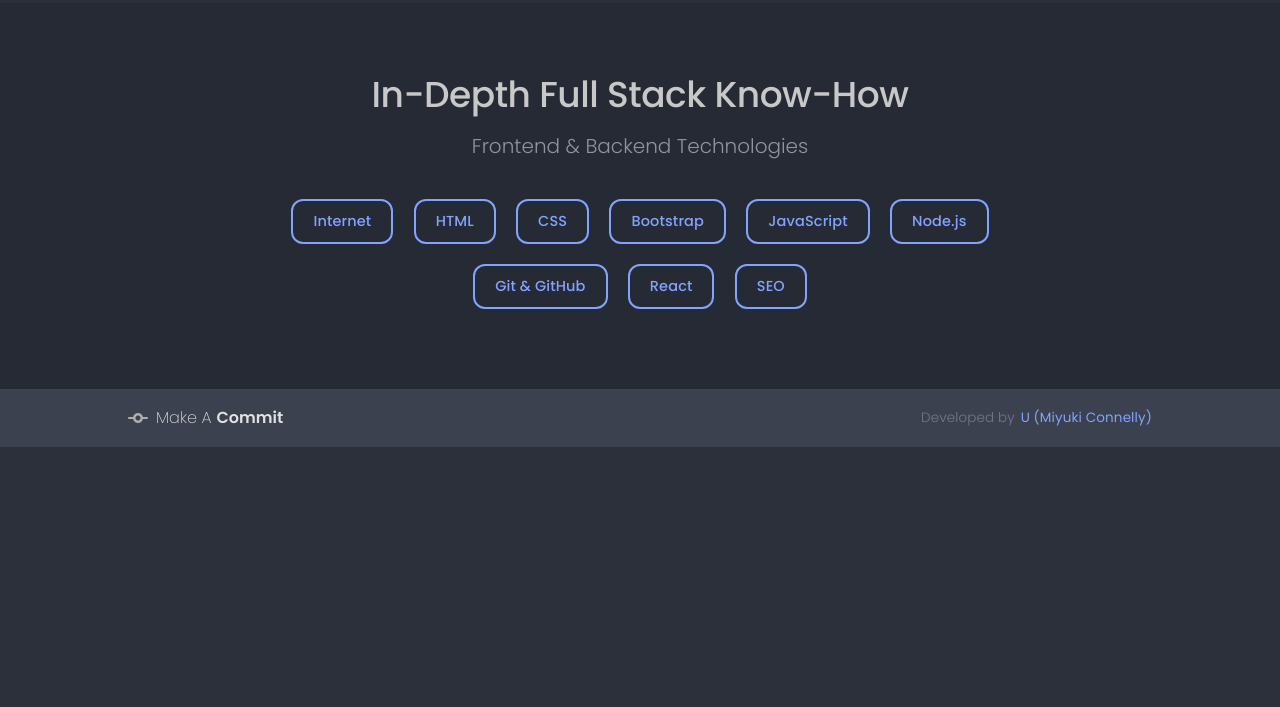
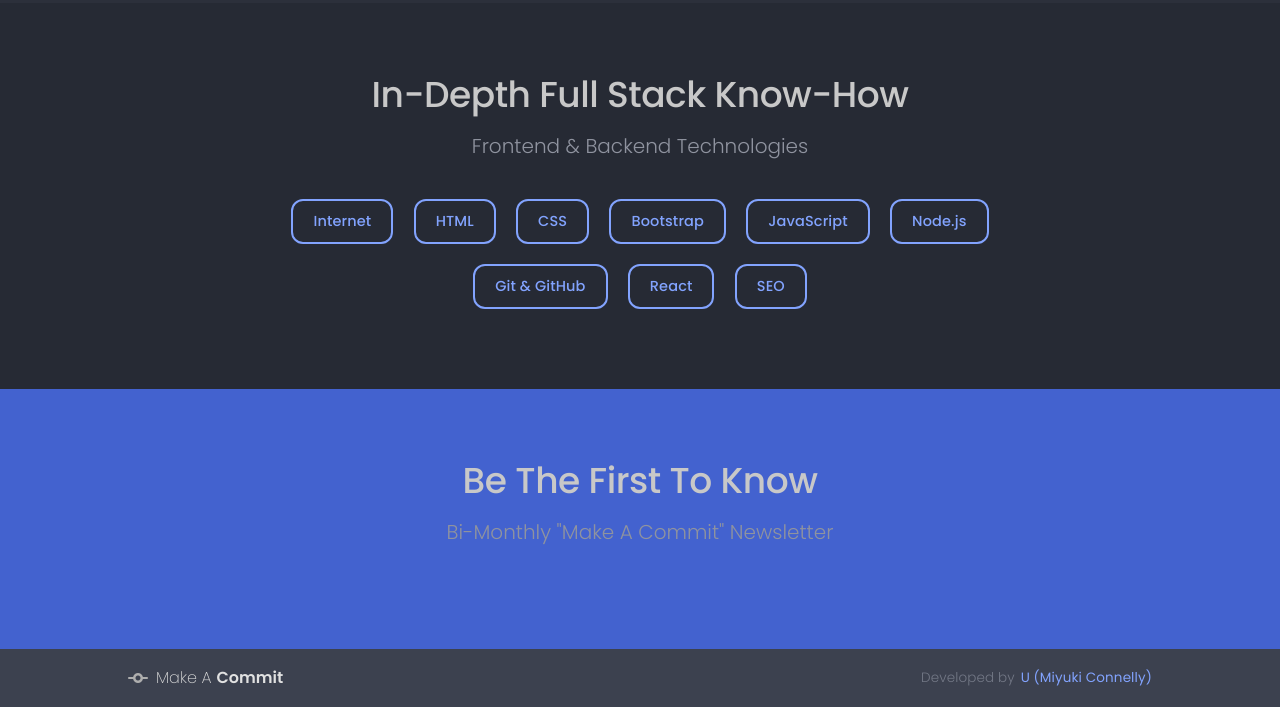
Before and after one commit to miyukiconnelly/makeacommit, a plain HTML site: page index.html in a window 1280 px wide. Shown: the part 1744-2451 px from the top of the page. Before the commit the page ends 2191 px from the top, so only its background shows below. Drawn offline with Linux system fonts and the light colour scheme; a web font is replaced by a local one.

Commit message:
add "make a commit" favicon and newsletter section

```diff
--- a/css/style.css
+++ b/css/style.css
@@ -546,6 +546,11 @@ section.frontend-dev{
     cursor: pointer;
 }
 
+/*=*=*=*=*=*=*=*=*(🦋) section : newsletter (🦋)*=*=*=*=*=*=*=*=*/
+section.newsletter {
+    background-color: #4362cf;
+}
+
 /*=*=*=*=*=*=*=*=*(🐙) section : footer (🐙)*=*=*=*=*=*=*=*=*/
 section.footer {
     background-color: #1c1f2b;
--- a/index.html
+++ b/index.html
@@ -6,7 +6,7 @@
     <title>Make A Commit &ndash; Devlog</title>
 
     <link rel="stylesheet" href="css/style.css">
-    <link rel="icon" type="image/png" href="assets/images/binarypilot.png">
+    <link rel="icon" type="image/png" href="assets/images/makeacommit.png">
     <script src="https://kit.fontawesome.com/acc4888f05.js" crossorigin="anonymous"></script>
 </head>
 <body>
@@ -98,6 +98,16 @@
             </div>
         </section>
 
+        <!--*=*=*=*=*=*=*=*=*(🦋) section : newsletter (🦋)*=*=*=*=*=*=*=*=*-->
+        <section class="newsletter">
+            <div class="section-container small">
+                <div class="section-header">
+                    <h2 class="section-title">Be the First to know</h2>
+                    <h3 class="section-subtitle">Bi-Monthly "Make A Commit" Newsletter</h3>
+                </div>
+            </div>
+        </section>
+
         <!--*=*=*=*=*=*=*=*=*(🐙) section : footer (🐙)*=*=*=*=*=*=*=*=*-->
         <section class="footer">
             <div class="section-container">
```
Also changed, not shown: assets/images/makeacommit.png (added), assets/images/makeacommit2.png (added).
